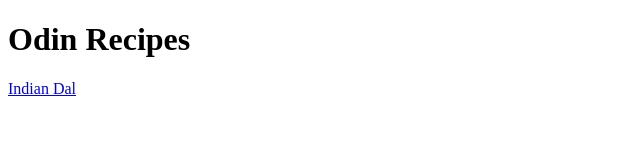
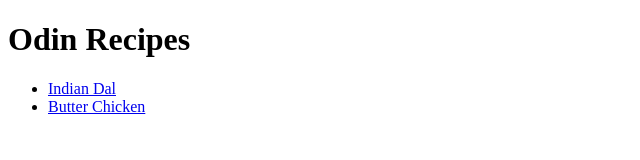
Before and after one commit to skampGS/odin-recipies, a plain HTML site: page index.html in a window 1280 px wide. Shown: the whole page, without its empty margins (0-640 px from the left). Drawn offline with Linux system fonts and the light colour scheme.

Commit message:
Edit index,html

```diff
--- a/index.html
+++ b/index.html
@@ -8,6 +8,10 @@
 </head>
 <body>
     <h1>Odin Recipes</h1>
-    <p><a href="recipes/dal.html">Indian Dal</a></p>
+    <ul>
+        <li><a href="recipes/dal.html">Indian Dal</a></li>
+        <li><a href="recipes/butter_chicken.html">Butter Chicken</a></li>
+
+    </ul>
 </body>
 </html>
```
